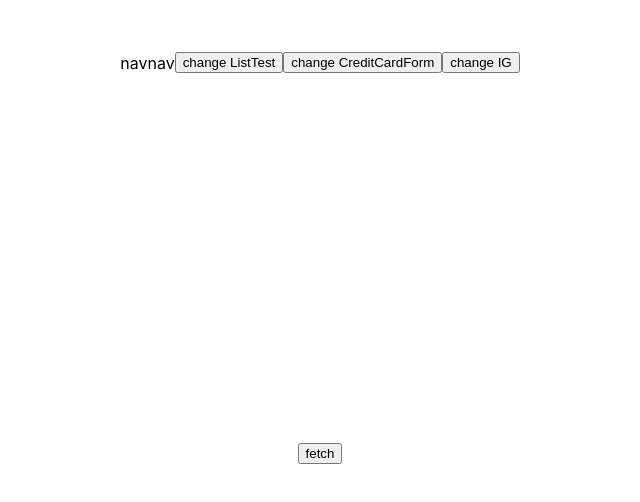
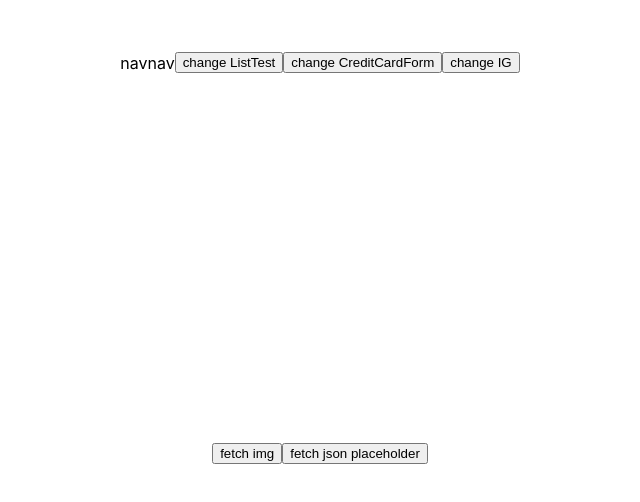
Before and after one commit to HowardShou/real-life-project-react, a React (Create React App) app: page / in a window 1280 px wide. Both pictures are taken after a click on the button "change IG". Shown: the top 502 px of the page, without its empty margins (320-960 px from the left). Built offline with nearby package versions, Linux system fonts and the light colour scheme.

Commit message:
fetch json test

```diff
--- a/src/components/IG/index.js
+++ b/src/components/IG/index.js
@@ -2,11 +2,25 @@ import { useState } from 'react'
 
 const Image = () => {
   const [pic, setPic] = useState('')
+  const [data, setData] = useState('')
 
-  const handleClick = () => {
+  const handleClick1 = () => {
     const fetchData = async () => {
       const res = await fetch('https://picsum.photos/500/500')
       if (res.ok) setPic(res.url)
+    }
+    fetchData()
+  }
+
+  const handleClick2 = () => {
+    const fetchData = async () => {
+      const res = await fetch('https://jsonplaceholder.typicode.com/todos/1')
+      let data
+      if (res.ok) {
+        data = await res.json()
+        console.log('🚹🚺🚻🛏️🚼 ~ file: index.js ~ line 21 ~ fetchData ~ data', data)
+        setData(JSON.stringify(data))
+      }
     }
     fetchData()
   }
@@ -16,9 +30,11 @@ const Image = () => {
   //   }, [])
   return (
     <div>
-      <button onClick={handleClick}>fetch</button>
+      <button onClick={handleClick1}>fetch img</button>
+      <button onClick={handleClick2}>fetch json placeholder</button>
       <div>
         <img src={pic} />
+        <div>{data}</div>
       </div>
     </div>
   )
```
